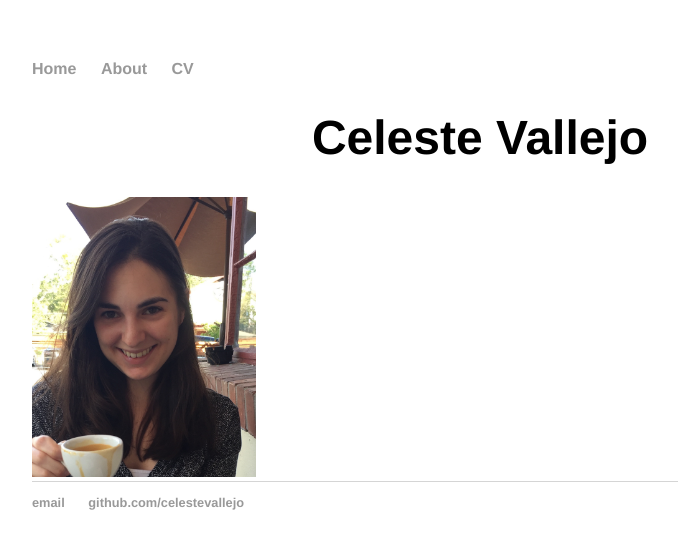
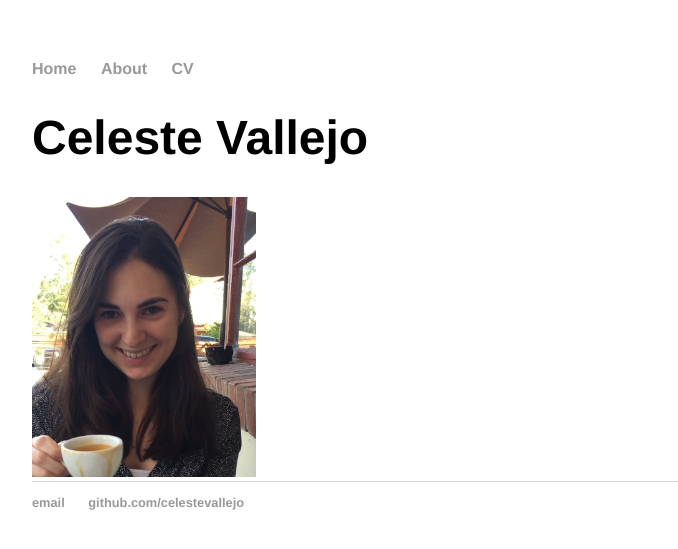
Before and after one commit to celestevallejo/celestevallejo.github.io, a Jekyll site: the page built from index.html, in a window 1280 px wide. Shown: the top 549 px of the page, without its empty margins (160-838 px from the left). Built offline with Jekyll 4.4.1, drawn with Linux system fonts in a browser that asks for light colours.

```diff
--- a/index.html
+++ b/index.html
@@ -3,6 +3,6 @@ layout: default
 title: Celeste Vallejo
 ---
 <div class="blurb">
-	<center><h1>Celeste Vallejo</h1></center>
+	<h1>Celeste Vallejo</h1>
 	<img src="images/cvallejo.jpg" alt="Celeste Vallejo image not shown" class="inline" width="25%" height="25%"/>
 </div><!-- /.blurb -->
```
